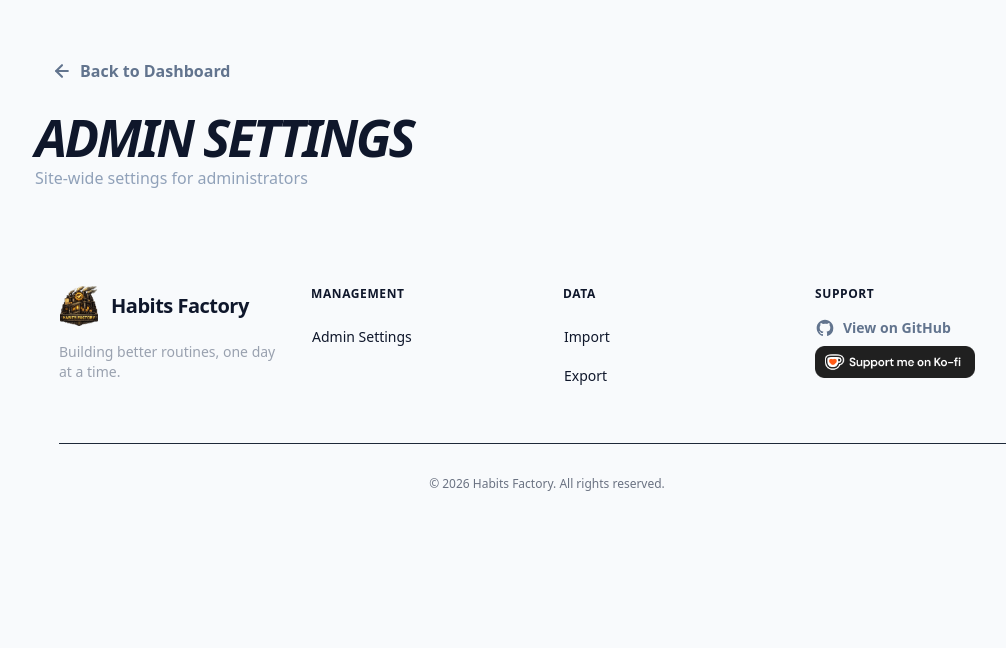
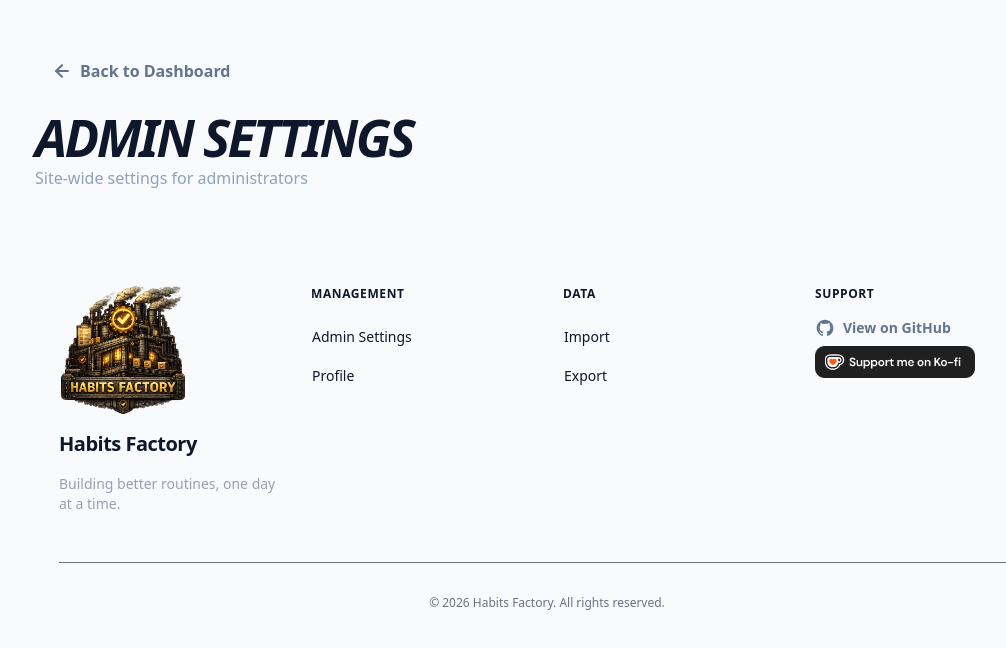
Before and after one commit to continuum-app/continuum, a Vue app in the folder frontend/: page /admin-settings in a window 1280 px wide. Shown: the top 648 px of the page, without its empty margins (93-1099 px from the left). Built offline with nearby package versions, Linux system fonts and the light colour scheme; no server answers; sample sign-in values are in the browser's storage.

Commit message:
Updated footer.

```diff
--- a/frontend/src/components/SiteFooter.vue
+++ b/frontend/src/components/SiteFooter.vue
@@ -22,31 +22,37 @@ const goToExport = () => {
     <footer class="dark:bg-gray-900 dark:text-gray-300 py-12 px-6">
         <div class="dark:text-white max-w-7xl mx-auto grid grid-cols-1 md:grid-cols-2 lg:grid-cols-4 gap-8">
             <div class="flex flex-col gap-4">
-                <div class="flex items-center gap-3">
-                    <img src="/logo.png" alt="Habits Factory Logo" class="h-10 w-10 object-contain" />
-                    <span class="text-xl font-bold tracking-tight">Habits Factory</span>
-                </div>
+                <img src="/logo.png" alt="Habits Factory Logo" class="h-32 w-32 object-contain center" />
+                <span class="text-xl font-bold tracking-tight">Habits Factory</span>
                 <p class="text-sm text-gray-400">Building better routines, one day at a time.</p>
             </div>
             <div>
                 <h3 class="font-semibold mb-4 uppercase text-xs tracking-wider">Management</h3>
-                <ul class="space-y-2 text-sm">
+                <ul class="space-y-0 text-sm">
                     <li>
                         <button @click="goToAdminSettings"
                             class="hover:text-primary-400 transition-colors flex items-center gap-2 pl-0">
                             <span>{{ t('adminSettings') }}</span>
                         </button>
                     </li>
+                    <li>
+                        <button @click="goToAdminSettings"
+                            class="hover:text-primary-400 transition-colors flex items-center gap-2 pl-0">
+                            <span>{{ t('profile') }}</span>
+                        </button>
+                    </li>
                 </ul>
             </div>
             <div>
                 <h3 class="font-semibold mb-4 uppercase text-xs tracking-wider">Data</h3>
-                <ul class="space-y-2 text-sm">
+                <ul class="space-y-0 text-sm">
                     <li>
                         <button @click="goToExport"
                             class="hover:text-primary-400 transition-colors flex items-center gap-2 pl-0">
                             <span>{{ t('importData') }}</span>
                         </button>
+                    </li>
+                    <li>
                         <button @click="goToExport"
                             class="hover:text-primary-400 transition-colors flex items-center gap-2 pl-0">
                             <span>{{ t('exportData') }}</span>
@@ -57,7 +63,8 @@ const goToExport = () => {
             <div>
                 <h3 class="font-semibold mb-4 uppercase text-xs tracking-wider">Support</h3>
                 <ul class="space-y-2 text-sm">
-                    <li><a href="https://github.com/habitsfactory/habitsfactory-app" target="_blank"
+                    <li>
+                        <a href="https://github.com/habitsfactory/habitsfactory-app" target="_blank"
                             rel="noopener noreferrer"
                             class="text-slate-500 dark:text-slate-400 hover:text-slate-900 dark:hover:text-white transition-colors font-medium flex items-center gap-2 group">
                             <svg class="w-5 h-5 group-hover:scale-110 transition-transform" fill="currentColor"
@@ -67,13 +74,16 @@ const goToExport = () => {
                                     clip-rule="evenodd" />
                             </svg>
                             <span class="text-sm font-bold">{{ t('viewOnGithub') }}</span>
-                        </a></li>
-                    <li><a href="https://ko-fi.com/joeydev" target="_blank"><img src="/support_me_on_kofi_dark.png"
-                                alt="Support me on Ko-Fi" style="width: 160px;"></img></a></li>
+                        </a>
+                    </li>
+                    <li>
+                        <a href="https://ko-fi.com/joeydev" target="_blank"><img src="/support_me_on_kofi_dark.png"
+                                alt="Support me on Ko-Fi" style="width: 160px;"></img></a>
+                    </li>
                 </ul>
             </div>
         </div>
-        <div class="max-w-7xl mx-auto mt-12 pt-8 border-t border-gray-800 text-center text-xs text-gray-500">
+        <div class="max-w-7xl mx-auto mt-12 pt-8 border-t border-gray-500 text-center text-xs text-gray-500">
             © {{ new Date().getFullYear() }} {{ t('appName') }}. {{ t('allRightsReserved') }}
         </div>
     </footer>
--- a/frontend/src/views/LoginView.vue
+++ b/frontend/src/views/LoginView.vue
@@ -2,7 +2,7 @@
     <div class="min-h-screen bg-slate-50 dark:bg-slate-900 flex items-center justify-center p-6">
         <div class="bg-white rounded-[3rem] p-12 shadow-2xl w-full max-w-md">
             <div class="text-center mb-10">
-                <h1 class="text-4xl font-black tracking-tighter text-slate-900 uppercase italic mb-2">HabitsFactory</h1>
+                <h1 class="text-4xl font-black tracking-tighter text-slate-900 uppercase italic mb-2">Habits Factory</h1>
                 <p class="text-slate-400 font-medium">Sign in to continue</p>
             </div>
 
```
